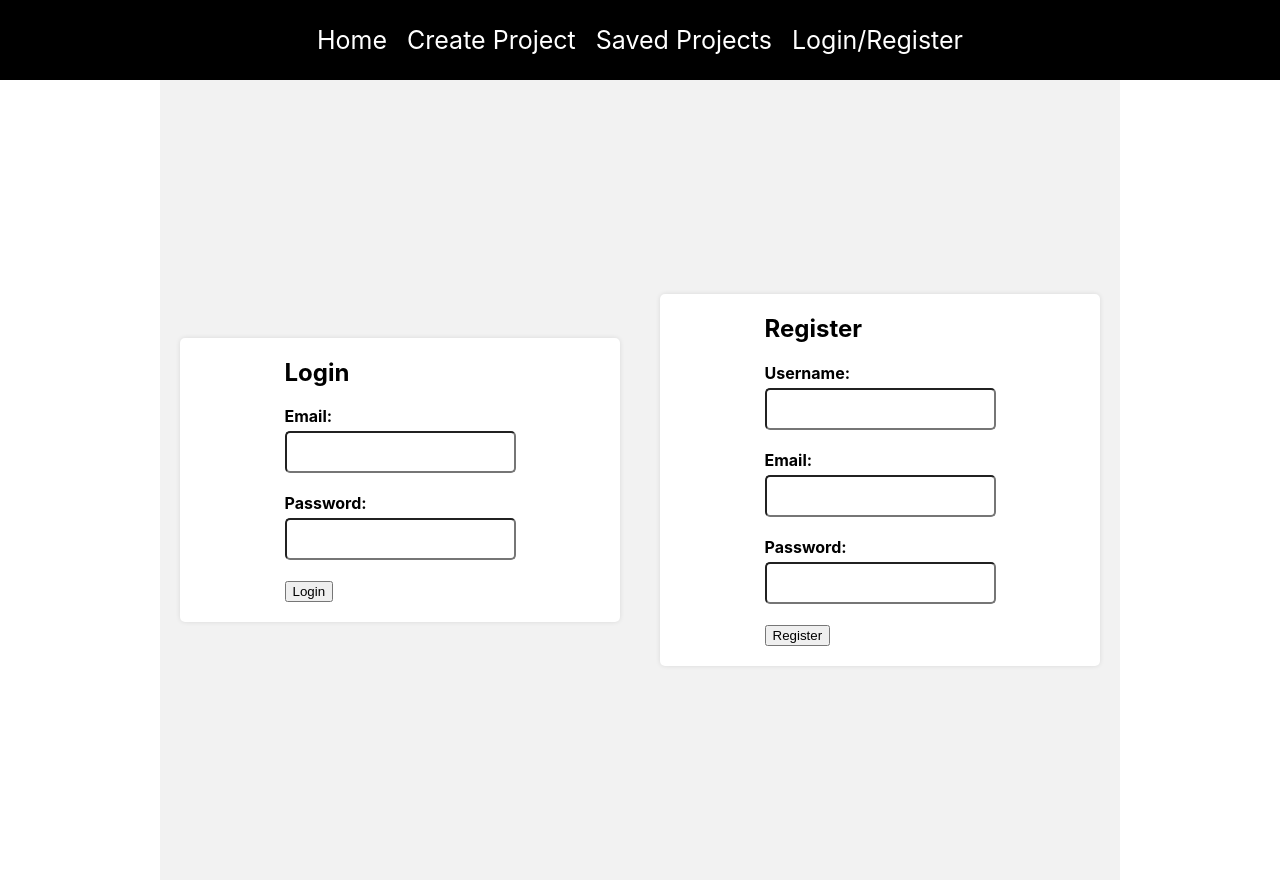
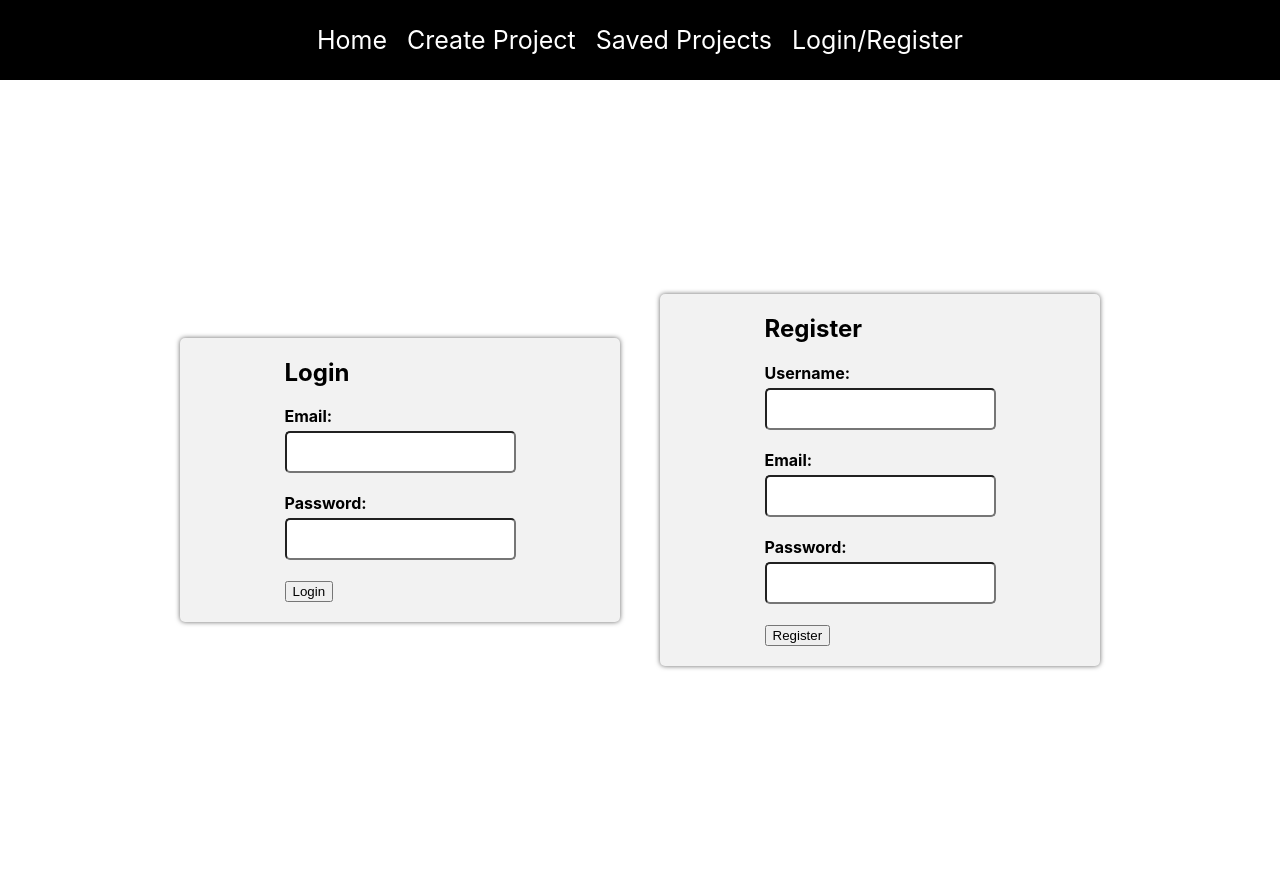
Before and after one commit to Collinswarui/project_tracker, a React (Create React App) app in the folder client/: page /auth in a window 1280 px wide. Built offline with nearby package versions, Linux system fonts and the light colour scheme; the HTML template or start-up script is replaced by a standard one.

Commit message:
new changes

```diff
--- a/client/src/index.css
+++ b/client/src/index.css
@@ -31,7 +31,7 @@
   justify-content: center;
   align-items: center;
   height: 100vh;
-  background-color: #f2f2f2;
+  /* background-color: #f2f2f2; */
 }
 
 .auth-container {
@@ -40,9 +40,9 @@
   justify-content: center;
   align-items: center;
   padding: 20px;
-  background-color: white;
+  background-color: #f2f2f2;
   border-radius: 5px;
-  box-shadow: 0 0 5px rgba(0, 0, 0, 0.1);
+  box-shadow: 0 0 5px rgba(0, 0, 0, 0.6);
   margin: 20px;
   width: 400px;
 }
```
